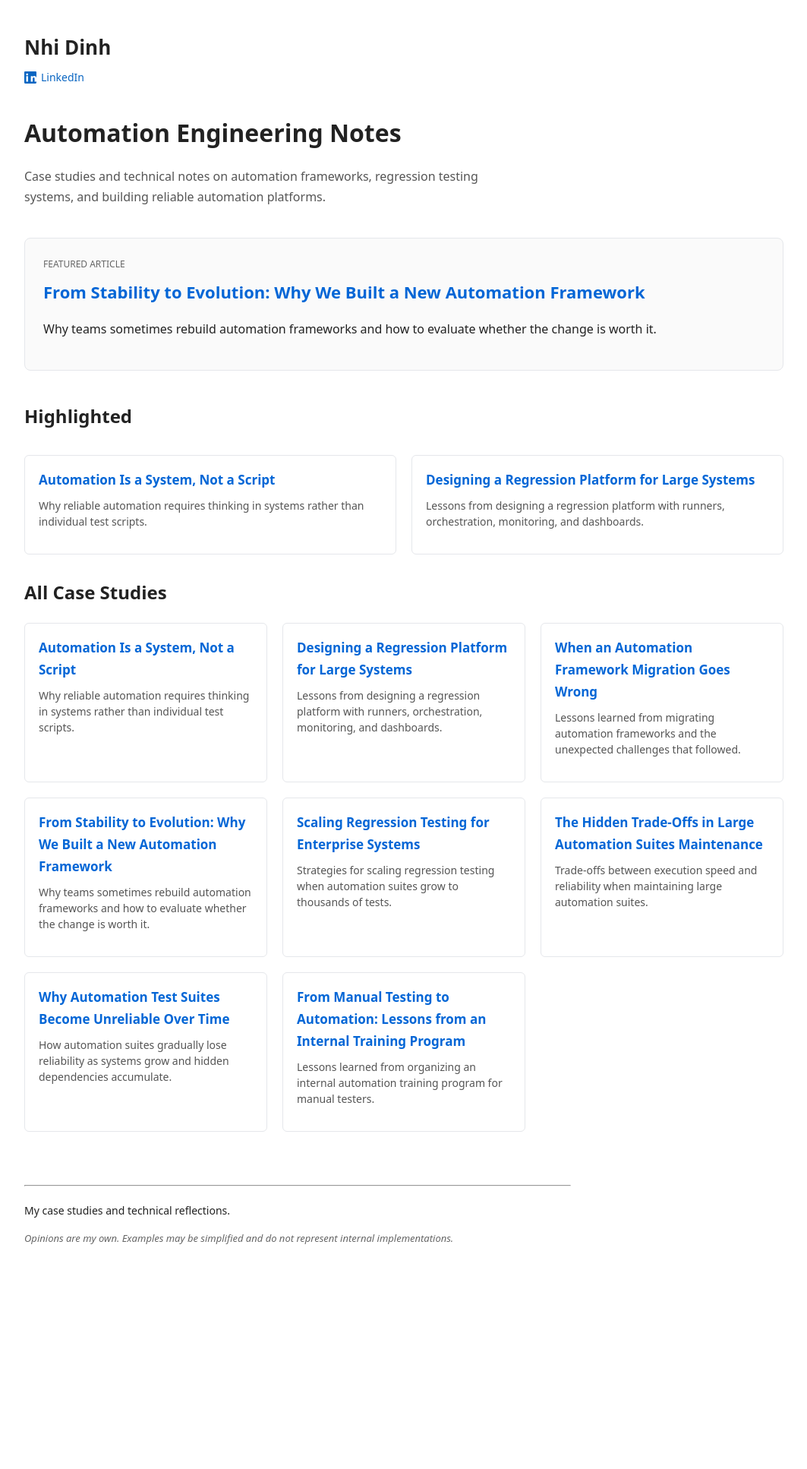
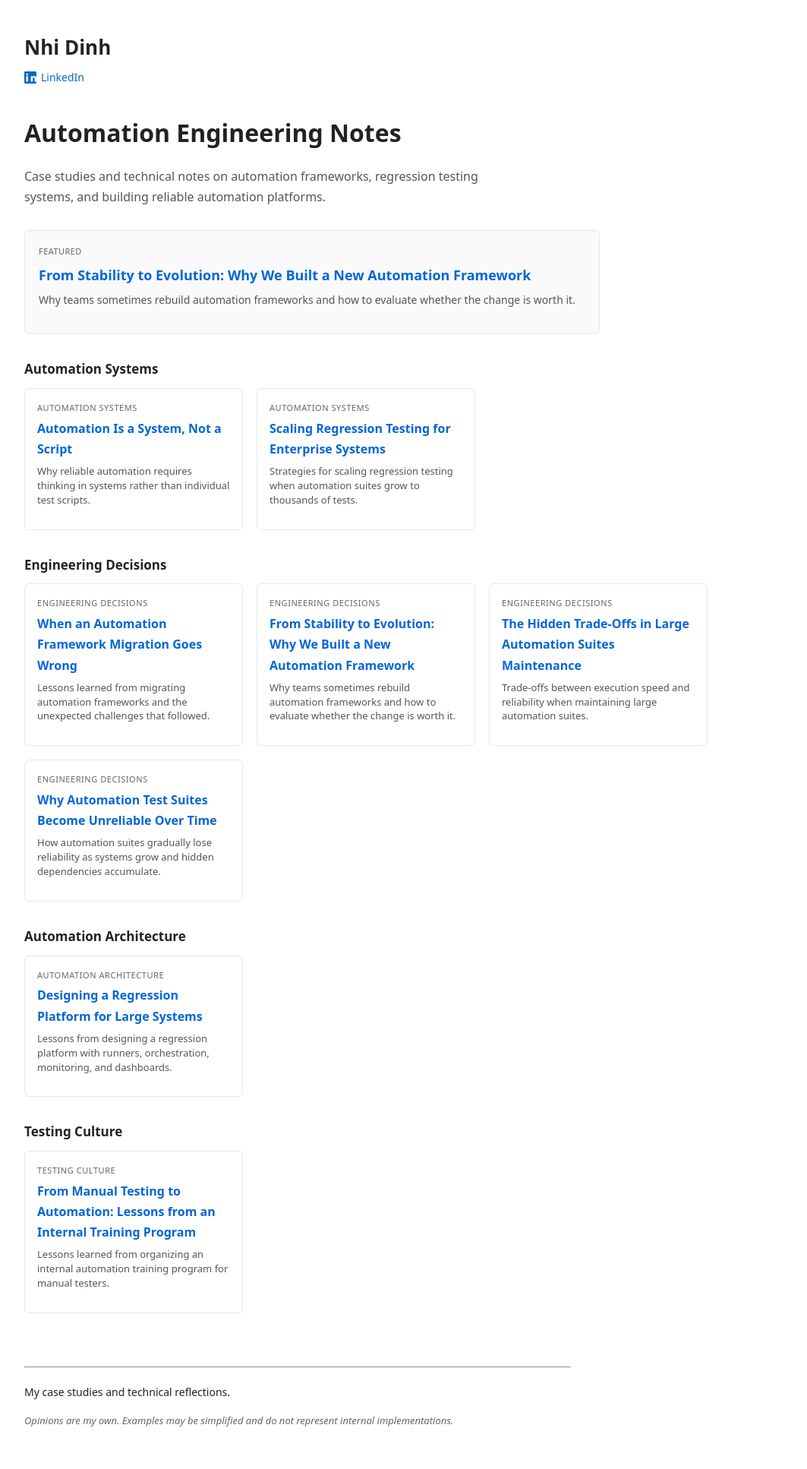
Before and after one commit to nhidinh/nhidinh.github.io, a Jekyll site: the page built from index.html, in a window 1280 px wide. Shown: the whole page at 76% size, without its empty margins (108-1171 px from the left). Built offline with Jekyll 4.4.1, drawn with Linux system fonts in a browser that asks for light colours; before the commit the page ends 1694 px from its top, so only the background shows below that.

Commit message:
Update index.html

```diff
--- a/index.html
+++ b/index.html
@@ -67,21 +67,23 @@ max-width:650px;
 
 .featured{
 border:1px solid #e5e7eb;
-border-radius:8px;
-padding:24px;
-margin:40px 0;
+border-radius:6px;
+padding:18px;
+margin:30px 0;
 background:#fafafa;
+max-width:720px;
 }
 
 .featured-title{
-font-size:12px;
+font-size:11px;
 text-transform:uppercase;
 color:#666;
-margin-bottom:8px;
+margin-bottom:6px;
+letter-spacing:.04em;
 }
 
 .featured a{
-font-size:22px;
+font-size:18px;
 font-weight:600;
 text-decoration:none;
 color:#0366d6;
@@ -91,13 +93,18 @@ color:#0366d6;
 text-decoration:underline;
 }
 
-/* HIGHLIGHTED */
+.featured p{
+margin-top:6px;
+font-size:14px;
+color:#555;
+}
 
-.highlight-grid{
-display:grid;
-grid-template-columns:1fr 1fr;
-gap:20px;
-margin:30px 0;
+/* CATEGORY */
+
+.category-title{
+margin-top:32px;
+margin-bottom:10px;
+font-size:17px;
 }
 
 /* GRID */
@@ -105,8 +112,8 @@ margin:30px 0;
 .grid{
 display:grid;
 grid-template-columns:repeat(3,1fr);
-gap:20px;
-margin-top:20px;
+gap:18px;
+max-width:900px;
 }
 
 /* CARD */
@@ -114,14 +121,27 @@ margin-top:20px;
 .card{
 border:1px solid #e5e7eb;
 border-radius:6px;
-padding:18px;
+padding:16px;
+transition:background .15s ease;
+}
+
+.card:hover{
+background:#fafafa;
+}
+
+.card-category{
+font-size:11px;
+text-transform:uppercase;
+letter-spacing:.05em;
+color:#666;
+margin-bottom:4px;
 }
 
 .card a{
 text-decoration:none;
 color:#0366d6;
 font-weight:600;
-font-size:17px;
+font-size:16px;
 }
 
 .card a:hover{
@@ -129,10 +149,10 @@ text-decoration:underline;
 }
 
 .card p{
-margin-top:8px;
+margin-top:6px;
 color:#555;
-font-size:14px;
-line-height:1.5;
+font-size:13px;
+line-height:1.45;
 }
 
 /* RESPONSIVE */
@@ -141,10 +161,6 @@ line-height:1.5;
 
 .grid{
 grid-template-columns:repeat(2,1fr);
-}
-
-.highlight-grid{
-grid-template-columns:1fr;
 }
 
 }
@@ -182,7 +198,7 @@ margin-top:6px;
 
 <body>
 
-<!-- PROFILE HEADER -->
+<!-- PROFILE -->
 
 <div class="profile">
 
@@ -227,7 +243,7 @@ Case studies and technical notes on automation frameworks, regression testing sy
 
 </div>
 
-<!-- FEATURED ARTICLE -->
+<!-- FEATURED -->
 
 {% assign featured = site.case_studies | where: "title", "From Stability to Evolution: Why We Built a New Automation Framework" | first %}
 
@@ -235,31 +251,37 @@ Case studies and technical notes on automation frameworks, regression testing sy
 
 <div class="featured">
 
-<div class="featured-title">Featured Article</div>
+<div class="featured-title">Featured</div>
 
 <a href="{{ featured.url }}">{{ featured.title }}</a>
 
-<p>{{ featured.excerpt | strip_html | truncate:160 }}</p>
+<p>{{ featured.excerpt | strip_html | truncate:150 }}</p>
 
 </div>
 
 {% endif %}
 
-<!-- HIGHLIGHTED -->
+<!-- ARTICLES BY CATEGORY -->
 
-<h2>Highlighted</h2>
+{% assign categories = site.case_studies | group_by: "category" %}
 
-<div class="highlight-grid">
+{% for category in categories %}
 
-{% assign highlights = site.case_studies | sort: "order" | slice: 0,2 %}
+<h2 class="category-title">{{ category.name }}</h2>
 
-{% for post in highlights %}
+<div class="grid">
+
+{% assign posts = category.items | sort: "order" %}
+
+{% for post in posts %}
 
 <div class="card">
 
+<div class="card-category">{{ post.category }}</div>
+
 <a href="{{ post.url }}">{{ post.title }}</a>
 
-<p>{{ post.excerpt | strip_html | truncate:140 }}</p>
+<p>{{ post.excerpt | strip_html | truncate:110 }}</p>
 
 </div>
 
@@ -267,27 +289,7 @@ Case studies and technical notes on automation frameworks, regression testing sy
 
 </div>
 
-<!-- ALL ARTICLES -->
-
-<h2>All Case Studies</h2>
-
-{% assign sorted = site.case_studies | sort: "order" %}
-
-<div class="grid">
-
-{% for post in sorted %}
-
-<div class="card">
-
-<a href="{{ post.url }}">{{ post.title }}</a>
-
-<p>{{ post.excerpt | strip_html | truncate:120 }}</p>
-
-</div>
-
 {% endfor %}
-
-</div>
 
 <!-- FOOTER -->
 
@@ -306,4 +308,5 @@ Opinions are my own. Examples may be simplified and do not represent internal im
 </footer>
 
 </body>
+
 </html>
```
Also changed, not shown: other parts of index.html (+1 -1 lines).
